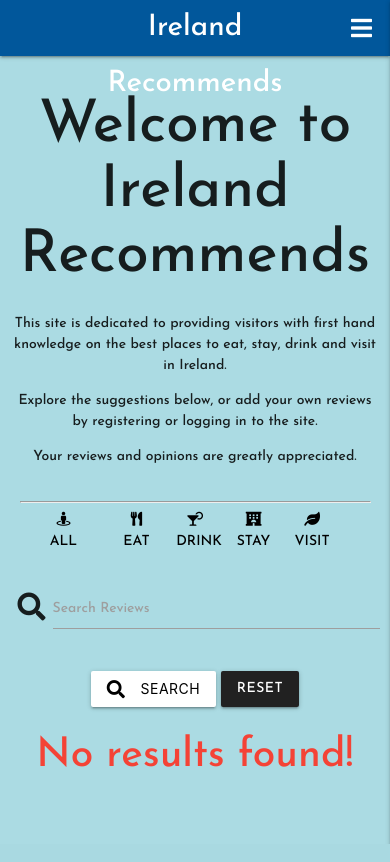
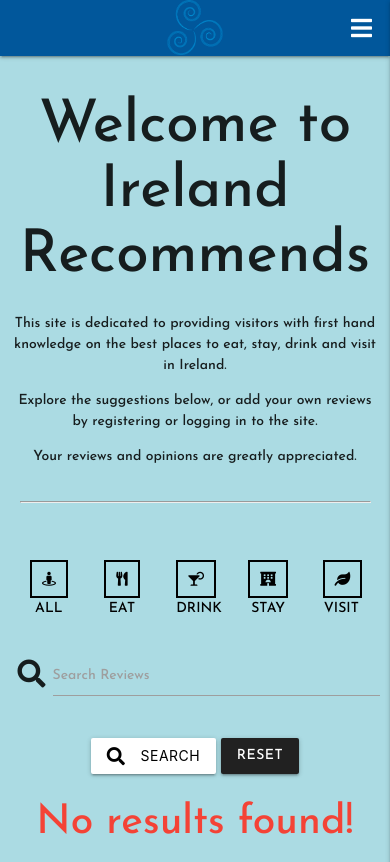
Before and after one commit to d-mcalpin/IrelandRecommends, a Flask app: page / in a window 390 px wide. Run offline with Flask 2, Linux system fonts and the light colour scheme; data that the repository does not hold is empty; some libraries are stand-ins or nearby versions.

Commit message:
Added Logo to Navbar and edited logo appearance on small screens

```diff
--- a/static/css/style.css
+++ b/static/css/style.css
@@ -31,3 +31,41 @@ body {
 .card-action {
 	font-size: 12px;
 }
+
+.filters {
+	padding-top: 50px;
+}
+
+.filters i {
+	border: black solid 2px;
+	padding: 15px;
+	font-size: 200%;
+}
+
+.filters a i:hover {
+  color: rgba(0, 136, 122, 1);
+  border-color: rgba(0, 136, 122, 1);
+}
+
+.filters a {
+	font-size: 200%;
+}
+
+@media only screen and (max-width: 600px) {
+	.filters i {
+		border: black solid 2px;
+		padding: 10px;
+		font-size: 100%;
+	}
+	.filters a {
+		font-size: 100%;
+    }
+    .brand-logo {
+        font-size: 20%;
+    }
+}
+
+.logo {
+  height: 55px;
+  width: 55px;
+}
--- a/templates/base.html
+++ b/templates/base.html
@@ -16,7 +16,8 @@
          <!--top navbar-->
          <nav class="nav-extended text-shadow light-blue darken-4">
             <div class="nav-wrapper">
-               <a href="{{ url_for('reviews') }}" class="brand-logo center white-text">Ireland Recommends</a>
+                <a href="{{ url_for('reviews') }}" class="brand-logo center white-text"><img class="logo" src="static/images/veclogo.png" alt="replace"/></a>
+                <a href="{{ url_for('reviews') }}" class="hide-on-small-only brand-logo center white-text">Ireland Recommends</a>
                <a href="#" data-target="mobile-demo" class="sidenav-trigger right"><i class="fas fa-bars white-text"></i></a>
                <ul class="right hide-on-med-and-down">
                   <li><a href="{{ url_for('reviews') }}">Home</a></li>
--- a/templates/reviews.html
+++ b/templates/reviews.html
@@ -2,8 +2,8 @@
 {% block content %}
 
 <div class="tips-hero"></div>
-<div class="row">
-   <div class="col s12 m6 offset-m3 center-align">
+<div class="row center-align">
+   <div class="col s12 center-align">
       <h1>Welcome to Ireland Recommends</h1>
       <p>This site is dedicated to providing visitors with first hand knowledge on the best places to eat, stay, drink and visit in Ireland.
       </p>
@@ -16,16 +16,16 @@
 </div>
 <div class="filters container center-align" id="list">
    <div class="row">
-      <div class="col s3">
+      <div class="col s2">
          <a class="black-text " href="{{ url_for('reviews') }}#list"><i class="fas fa-street-view"></i><br>ALL</a>
       </div>
-      <div class="col s2">
+      <div class="col s3">
          <a class="black-text" href="{{ url_for('filter_reviews', category_name='Eat') }}#list"><i class="fas fa-utensils"></i><br>EAT</a>
       </div>
       <div class="col s2">
          <a class=" black-text" href="{{ url_for('filter_reviews', category_name='Drink') }}#list"><i class="fas fa-cocktail"></i><br>DRINK</a>
       </div>
-      <div class="col s2">
+      <div class="col s3">
          <a class="black-text " href="{{ url_for('filter_reviews', category_name='Stay') }}#list"><i class="fas fa-hotel"></i><br>STAY</a>
       </div>
       <div class="col s2">
```
Also changed, not shown: static/images/veclogo.png (added).
